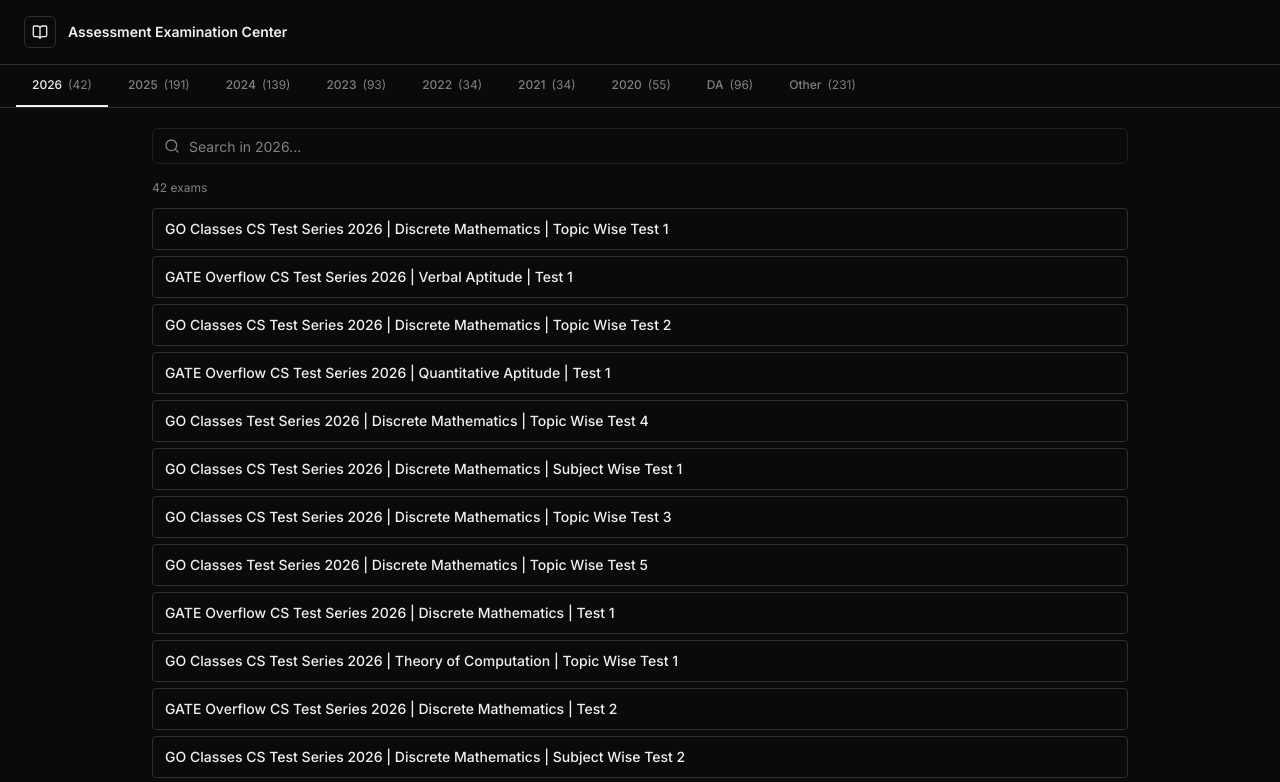
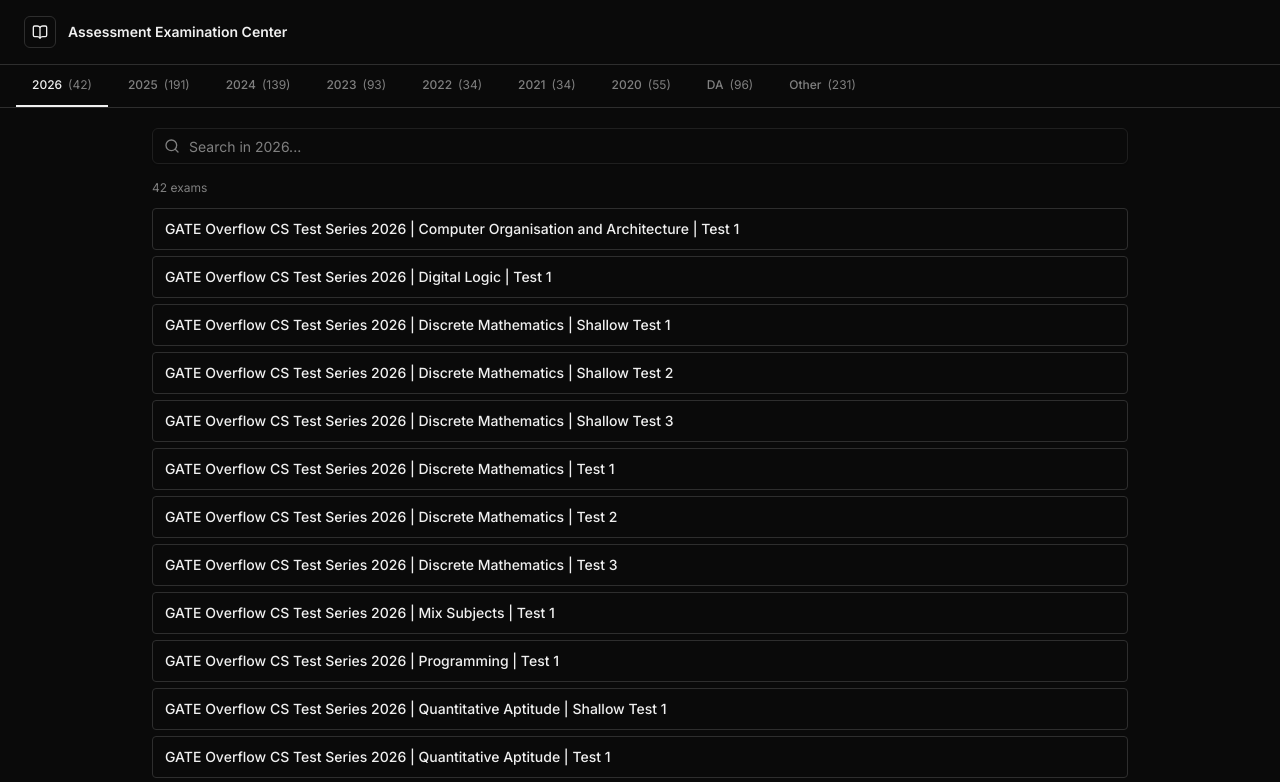
Before and after one commit to SudeepMalipeddi/GATE-TEST-UI, a React (Vite) app: page / in a window 1280 px wide. Shown: the top 782 px of the page. Built offline with nearby package versions, Linux system fonts and the light colour scheme.

Commit message:
Sort exams alphabetically within each year tab

```diff
--- a/src/pages/ExamSelectPage.tsx
+++ b/src/pages/ExamSelectPage.tsx
@@ -52,7 +52,9 @@
   const populatedTabs = YEAR_TABS.filter(tab => catalog.some(e => getYearTab(e.name) === tab))
 
   // Exams for current tab, filtered by search
-  const tabExams = catalog.filter(e => getYearTab(e.name) === activeTab)
+  const tabExams = catalog
+    .filter(e => getYearTab(e.name) === activeTab)
+    .sort((a, b) => a.name.localeCompare(b.name))
   const filtered = filter.trim()
     ? tabExams.filter(e => e.name.toLowerCase().includes(filter.toLowerCase()))
     : tabExams
```
